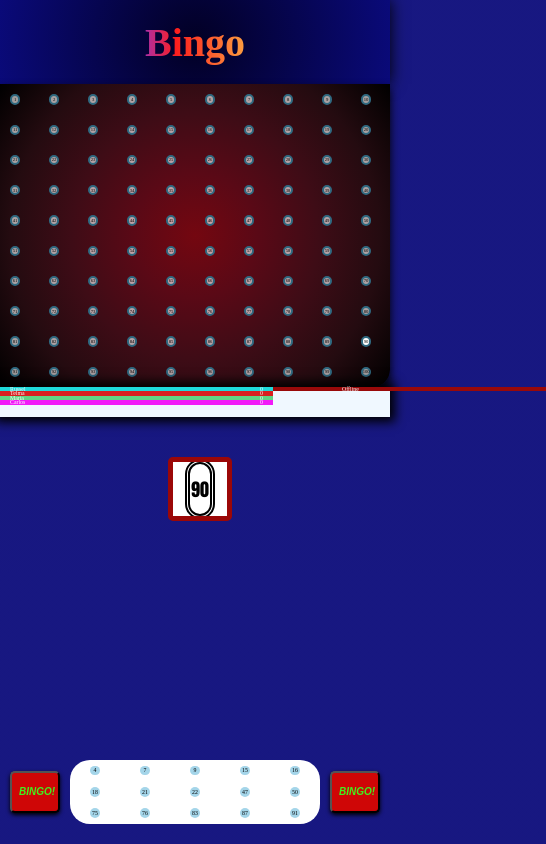
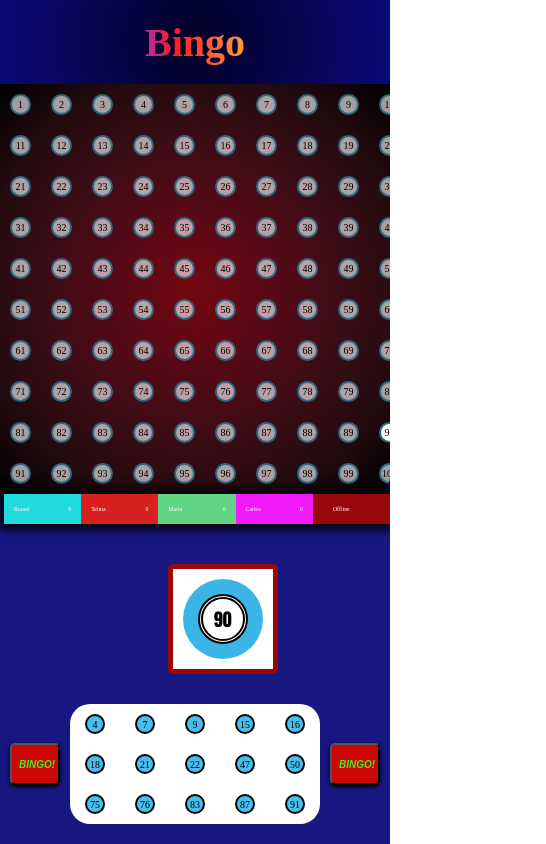
Before and after one commit to Victor-Spichenkoff/Bingo, a React (Create React App) app: page / in a window 390 px wide. Shown: the whole page, 546 px wide, since content can reach past the window. Built offline with nearby package versions, Linux system fonts and the light colour scheme; some icons are missing.

Commit message:
better CSS

```diff
--- a/src/components/Main/Main.css
+++ b/src/components/Main/Main.css
@@ -0,0 +1,16 @@
+main {
+    max-width: 100vw;
+    height: 98vh;
+    overflow: hidden;
+}
+
+::-webkit-scrollbar-thumb {
+    background-color: lightskyblue;
+    width: 2px;
+}
+
+::-webkit-scrollbar {
+    background-color: skyblue;
+    width: 4px;
+    height: 4px;
+}
--- a/src/components/Main/Main.jsx
+++ b/src/components/Main/Main.jsx
@@ -1,3 +1,4 @@
+import './Main.css'
 import LuckyNumbers from "../game/LuckyNumbers";
 import PlayerCard from "../game/PlayerCard";
 import CuurentLuckyNumber from "../game/CurrentLuckyNumber";
--- a/src/components/game/Bot.css
+++ b/src/components/game/Bot.css
@@ -32,13 +32,13 @@
     background-color: black;
     color: white;
     width: 70%;
-    max-height: 15%;
+
     /* display: flex;
     justify-content: space-around;
     align-items: center; */
-    display: grid;
+    /* display: grid;
     grid-template-columns: 1fr 2vw;
-    padding-left: 4px;
+    padding-left: 4px; */
     box-sizing: border-box;
     display: flex;
     align-items: center;
@@ -63,25 +63,26 @@
 
 .player {
     background-color: rgb(153, 9, 9);
-    width: 70%;
+    /* width: 70%;
     height: 15%;
-    margin-bottom: 40px;
+    margin-bottom: 40px; */
 }
 
-@media(max-width:960px) {
+@media(max-width:960px) { /* Mobile/tablet */
     .bot-area {
         position: absolute;
         top: auto;
         width: 100%;
+        max-width: 99vw;
         height: 30px;
         border-radius: 0;
         display: grid;
         grid-template-columns: repeat(5, 1fr);
 
         display: flex;
-        flex-direction: column;
+        flex-direction: row;
         flex-wrap: wrap;
-        /* justify-content: center; */
+        justify-content: center;
 
     }
 
@@ -95,7 +96,9 @@
         align-items: center;
         justify-content: space-around; */
         height: 100%;
+        width: 20%;
     }
+
     .player {
         display: flex;
         align-items: center;
@@ -107,6 +110,10 @@
 @media (min-width: 1440px) {
     .bot-area {
         max-height: 600px;
+    }
+
+    .bot {
+        max-height: 15%;
     }
 }
 /*
--- a/src/components/game/CurrentLuckyNumber.css
+++ b/src/components/game/CurrentLuckyNumber.css
@@ -75,6 +75,22 @@
         margin: 0px;
         top: auto;
         margin: 70px 0px 50px 0px;
+
+        width: 100px;
+        height: 100px;
+        /* transform: translate(-17%); */
+
+    }
+
+    .internal-ball {
+        width:40px;
+        height: 40px;
+
+    }
+
+    .external-ball {
+        width: 80px;
+        height: 80px;
     }
 }
 
--- a/src/components/game/LuckyNumbers.css
+++ b/src/components/game/LuckyNumbers.css
@@ -34,6 +34,16 @@
     .lucky-numbers {
         width: 100%;
         position: relative;
+        overflow-x: scroll;
+    }
+
+    .lucky, .ball {
+        font-size: 10px;
+    }
+
+    .ball {
+        width: 17px;
+        height: 17px;
     }
 }
 
--- a/src/components/game/PlayerCard.css
+++ b/src/components/game/PlayerCard.css
@@ -5,6 +5,7 @@ div.player-area {
     flex-wrap: nowrap;
     position: absolute;
     bottom: 20px;
+    margin-top: 25px;
     width: 100vw;
 }
 
@@ -92,18 +93,26 @@ button.alert-bingo2{
     margin-right: 60px;
 }
 
-@media(max-width:960px) {
+@media(max-width:960px) { /*Mobile*/
     div.player-area {
-        margin-bottom: auto;
+        position: absolute;
+        bottom: 20px;
         width: 100vw;
         display: flex;
         justify-content: space-around;
         margin: auto;
+        border-radius: 20px;
     }
 
     div.player-card-area{
-        width: 50vh;
+        width: 55vh;
         /* margin: 0px 20px; */
+    }
+
+    p.player-number {
+        width: 20px;
+        height: 20px;
+        font-size: 10px;
     }
 
     #alert-bingo{
@@ -113,18 +122,44 @@ button.alert-bingo2{
     }
 }
 
-@media(min-height:820px) {
+
+
+@media (min-width: 1440px) {
+    div.player-area {
+        position: absolute;
+        bottom: 20px;
+    }
+
+    #alert-bingo {
+        padding: 0 20px;
+        height: 70px;
+        width: fit-content;
+        text-align: center;
+        font-size: 40px;
+        border-radius: 20px;
+    }
+}
+
+/* @media (min-height: 900px) and (max-width: 960px) {
+    div.player-area {
+        position: relative;
+        margin-top: 23px;
+    }
+} */
+
+/* @media(min-height:820px) {
     div.player-area {
         margin-top: 40px;
     }
-}
+} */
 
-@media (min-width: 1440px) {
-    #alert-bingo {
-        padding: 20px;
-        height: 10vh;
-        width: 15vw;
-        font-size: 3vw;
-        border-radius: 20px;
+@media (max-height: 1000px) { /* Pequeno = cola no meio do resto */
+    main {
+        height: fit-content;
+    }
+
+    div.player-area {
+        position: relative;
+        margin-top: 23px;
     }
 }
--- a/src/components/game/js/verifyBingo.js
+++ b/src/components/game/js/verifyBingo.js
@@ -22,7 +22,7 @@ function getElement(id) {
 //15 selecionados?
 function verifyUnlock() {
     const numbers = $('.player-number')
-    let checkedNumbers = 15//0
+    let checkedNumbers = 0
 
     numbers.each((i, num) => {
         if(num.classList.contains('selected-number')) {
@@ -100,4 +100,4 @@ function putClass() {
         numbers.addClass('selected-number')
     }
 }
-// setTimeout(putClass, 1000)
+setTimeout(putClass, 1000)
```
